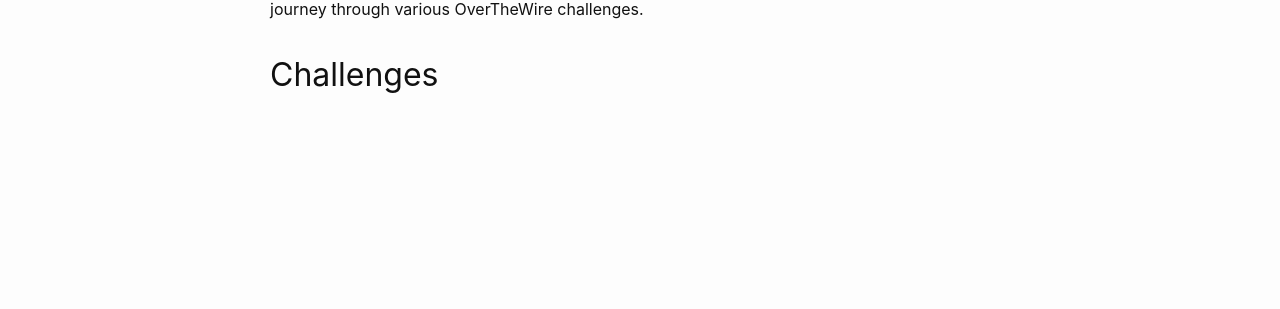
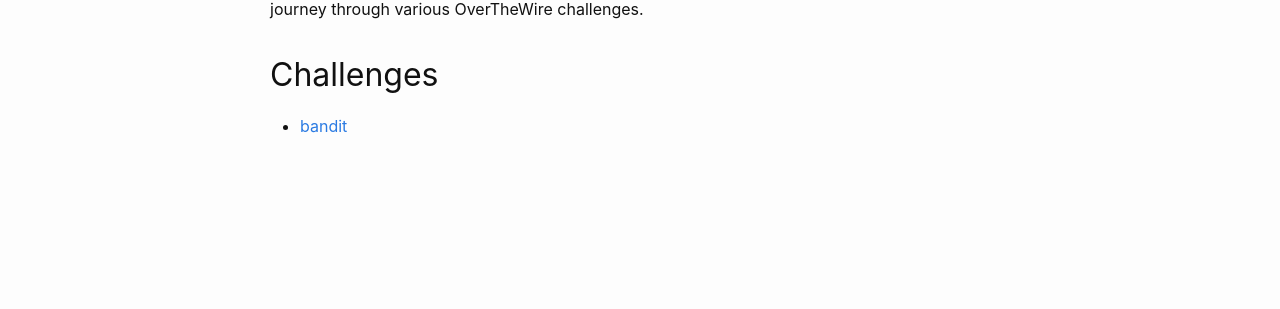
Before and after one commit to Firerey12/firerey12.github.io, a Jekyll site: the page built from overthewire.md, in a window 1280 px wide. Shown: the part 221-530 px from the top of the page. Built offline with Jekyll 4.4.1, drawn with Linux system fonts in a browser that asks for light colours.

Commit message:
Update overthewire.md

```diff
--- a/overthewire.md
+++ b/overthewire.md
@@ -7,3 +7,4 @@
 OverTheWire is an excellent platform for anyone looking to build a strong foundation in security concepts through a series of war games and challenges. In this section, I've documented my journey through various OverTheWire challenges.
 
 ## Challenges
+- [bandit](./bandit)
```
